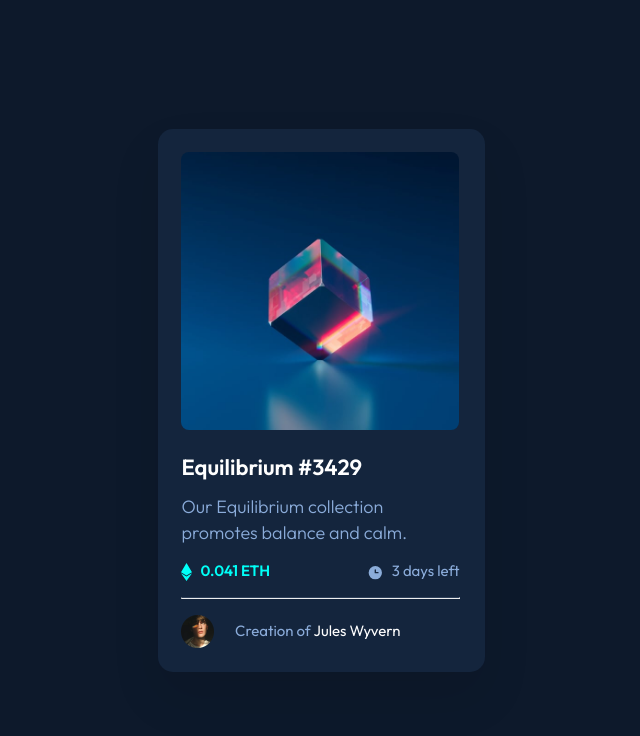
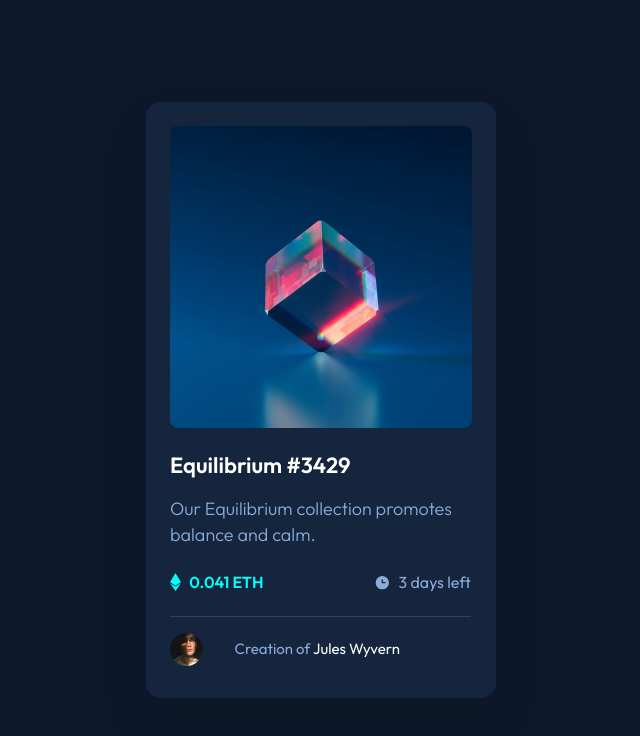
Before and after one commit to Jason-Donmoyer/NFT-Preview_card_component, a plain HTML site: page index.html in a window 1280 px wide. Shown: the whole page, without its empty margins (319-959 px from the left). Drawn offline with Linux system fonts and the light colour scheme.

Commit message:
CSS: --desktop styles

```diff
--- a/styles/styles.css
+++ b/styles/styles.css
@@ -154,6 +154,9 @@ body {
 
 .blue-line {
   border-top: 1px solid var(--line-dark-blue);
+  border-right: none;
+  border-bottom: none;
+  border-left: none;
   margin-top: 0.888889rem;
   margin-bottom: 0.888889rem;
 }
@@ -185,3 +188,59 @@ body {
 .blue-credit-copy {
   color: var(--soft-blue);
 }
+
+
+/********** MEDIA QUERIES **********/
+
+
+/* Desktop */
+@media screen and (min-width: 415px) {
+
+
+  .main-content-container {
+    height: 33.111111rem;
+    width: 19.444444rem;
+  }
+
+
+  .main-image-container {
+    height: 16.777778rem;
+    width: 16.777778rem;
+  }
+
+
+  .main-copy {
+    margin-top: 0.888889rem;
+  }
+
+  .pricing-info-container {
+    height: 1.111111rem;
+    margin-top: 1.333333rem;
+  }
+
+
+  .pricing-info-container h2 {
+    font-size: 0.888889rem;
+    line-height: 1.12rem;
+  }
+
+  .price-container {
+    width: 5.193333rem;
+  }
+
+
+  .time-remaining-container {
+    width: 5.372222rem;
+  }
+
+
+  .blue-line {
+    margin-top: 1.333333rem;
+  }
+
+
+  .credit-container {
+    width: 12.777778rem;
+  }
+
+}
```
